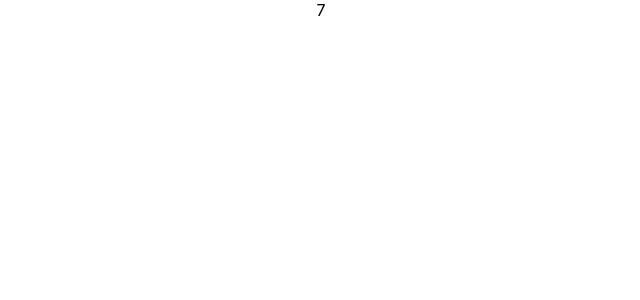
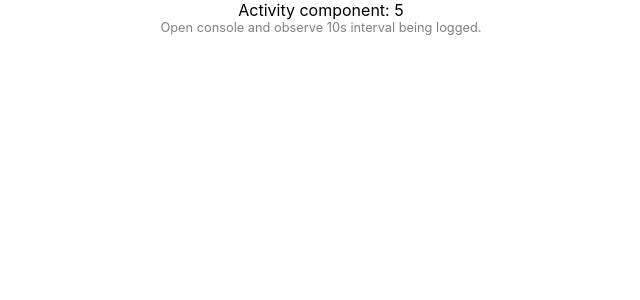
Before and after one commit to robert-janaszek/hooks-test, a React (Vite) app: page / in a window 1280 px wide. Shown: the top 300 px of the page, without its empty margins (319-959 px from the left). Built offline with nearby package versions, Linux system fonts and the light colour scheme.

Commit message:
Refine timer component

```diff
--- a/src/App.css
+++ b/src/App.css
@@ -40,3 +40,8 @@
 button {
   font-size: calc(10px + 2vmin);
 }
+
+.open-console {
+  font-size: 0.8em;
+  color: grey;
+}
--- a/src/components/timer/timer.tsx
+++ b/src/components/timer/timer.tsx
@@ -1,31 +1,20 @@
 import { useInterval } from '@mantine/hooks';
 import { useEffect, useRef, useState } from 'react';
 import { useWindowActivityInterval } from '../../services/window-activity-interval-hook';
-
-
-
-// const ActivityComponent = (props: { time: number }) => {
-//   const logTime = () => console.log(props.time);
-//   const { start } = useInterval(logTime, 10000);
-//   useEffect(() => start(), []);
-//   return <>{props.time}</>;
-// }
-
-// const ActivityComponent = (props: { time: number }) => {
-//   const ref = useRef<{ time: number }>();
-//   ref.current = props;
-//   const logTime = () => console.log(ref.current!.time);
-//   const { start } = useInterval(logTime, 10000);
-//   useEffect(() => start(), []);
-//   return <>{props.time}</>;
-// }
 
 const ActivityComponent = (props: { time: number }) => {
   const ref = useRef<{ time: number }>();
   ref.current = props;
   const logTime = () => console.log(ref.current!.time);
   useWindowActivityInterval({ callback: logTime, interval: 10000 });
-  return <>{props.time}</>;
+  return <>
+    <div>
+      Activity component: {props.time}
+    </div>
+    <div className='open-console'>
+      Open console and observe 10s interval being logged.
+    </div>
+  </>;
 }
 
 export const TimerComponent = () => {
```
